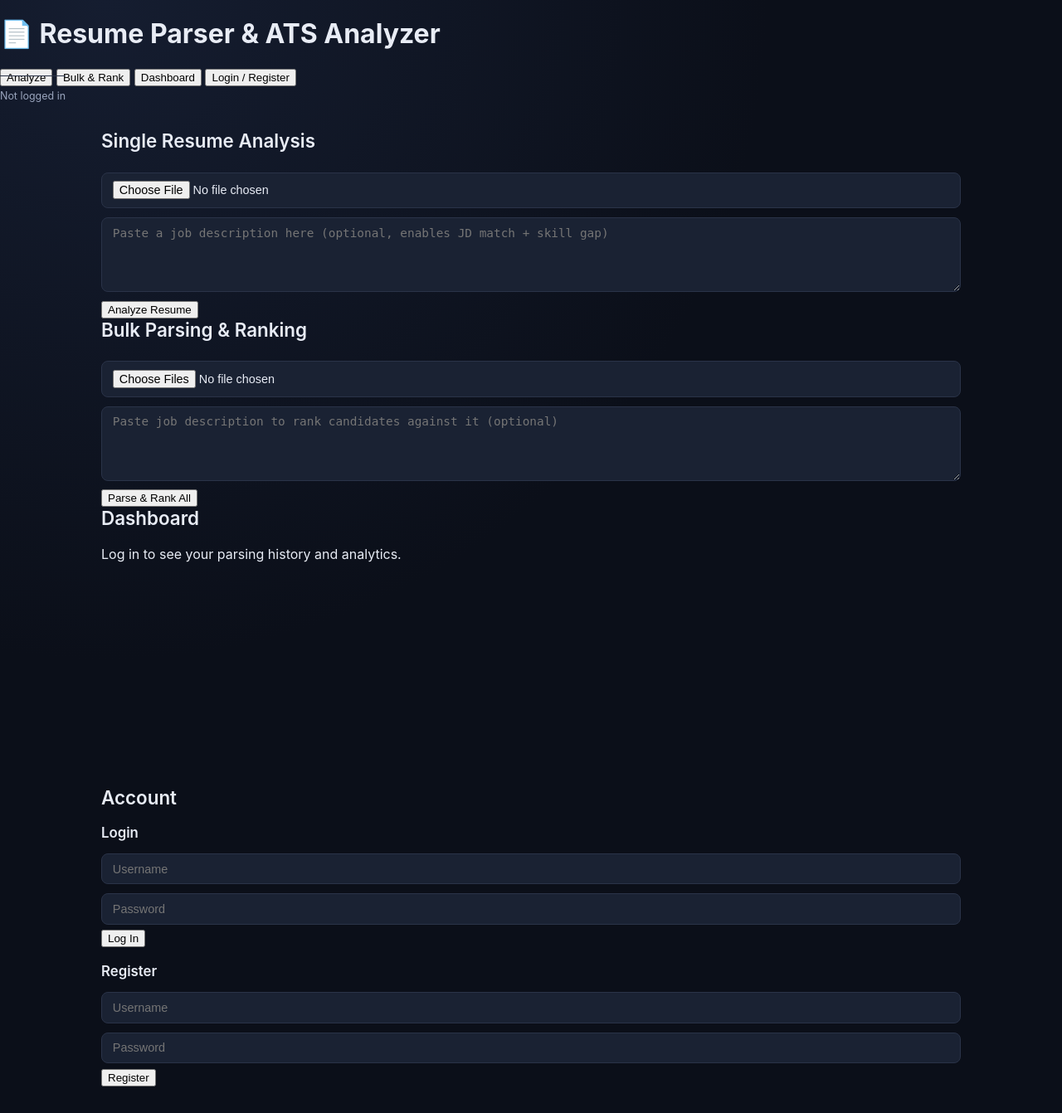
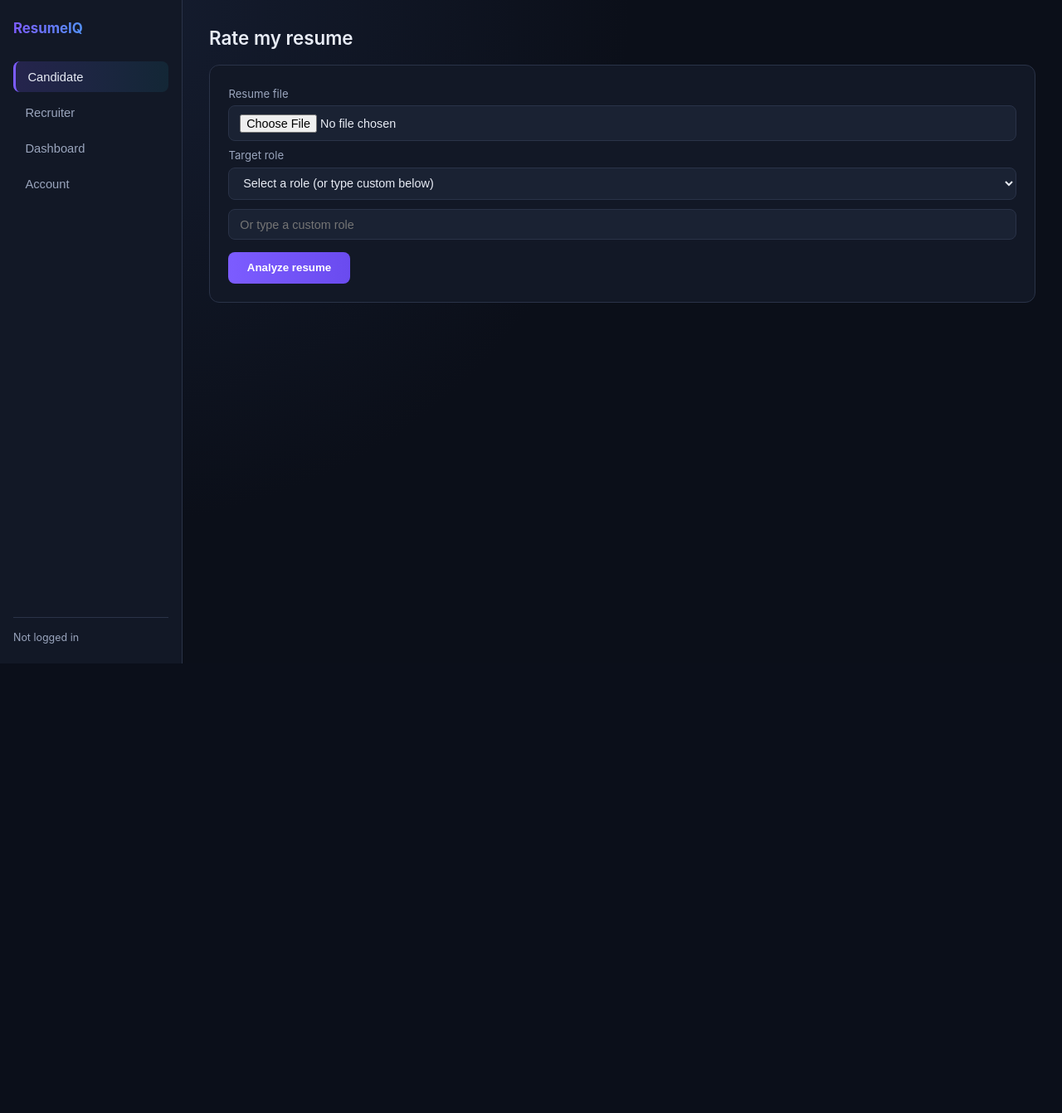
Before and after one commit to tushti-garg/resume_parser, a Flask app: page / in a window 1280 px wide. Shown: the whole page at 83% size. After the commit the page ends 800 px from the top, so only its background shows below. Run offline with Flask 3, Linux system fonts and the light colour scheme; a map, chart or similar area stays blank; parts of the project's set-up code (start-up, migrations or seed data) failed here and were passed over.

Commit message:
Refactor index.html for improved layout and structure

```diff
--- a/templates/index.html
+++ b/templates/index.html
@@ -2,66 +2,105 @@
 <html lang="en">
 <head>
 <meta charset="UTF-8">
-<title>Resume Parser & ATS Analyzer</title>
+<meta name="viewport" content="width=device-width, initial-scale=1">
+<title>Resume Intelligence Platform</title>
 <link rel="stylesheet" href="{{ url_for('static', filename='style.css') }}">
 <script src="https://cdnjs.cloudflare.com/ajax/libs/Chart.js/4.4.4/chart.umd.min.js"></script>
 </head>
 <body>
-  <header>
-    <h1>📄 Resume Parser & ATS Analyzer</h1>
-    <nav id="tabs">
-      <button data-tab="analyze" class="active">Analyze</button>
-      <button data-tab="bulk">Bulk & Rank</button>
-      <button data-tab="dashboard">Dashboard</button>
-      <button data-tab="auth">Login / Register</button>
-    </nav>
-    <span id="auth-status">Not logged in</span>
-  </header>
+<div class="app-shell">
+  <aside class="sidebar">
+    <div class="brand">ResumeIQ</div>
+    <button class="nav-btn active" data-page="candidate">Candidate</button>
+    <button class="nav-btn" data-page="recruiter">Recruiter</button>
+    <button class="nav-btn" data-page="dashboard">Dashboard</button>
+    <button class="nav-btn" data-page="auth">Account</button>
+    <div id="auth-status">Not logged in</div>
+  </aside>
 
   <main>
-    <section id="analyze" class="tab active">
-      <h2>Single Resume Analysis</h2>
-      <input type="file" id="resume-file" accept=".pdf,.docx">
-      <textarea id="jd-text" placeholder="Paste a job description here (optional, enables JD match + skill gap)"></textarea>
-      <button id="analyze-btn">Analyze Resume</button>
+    <section id="candidate" class="page active">
+      <h2>Rate my resume</h2>
+      <div class="card">
+        <label class="hint">Resume file</label>
+        <input type="file" id="resume-file" accept=".pdf,.docx">
+        <label class="hint">Target role</label>
+        <select id="target-role">
+          <option value="">Select a role (or type custom below)</option>
+          <option value="ml engineer">ML engineer</option>
+          <option value="data scientist">Data scientist</option>
+          <option value="backend developer">Backend developer</option>
+          <option value="frontend developer">Frontend developer</option>
+          <option value="devops engineer">DevOps engineer</option>
+          <option value="product manager">Product manager</option>
+        </select>
+        <input type="text" id="custom-role" placeholder="Or type a custom role">
+        <button class="primary" id="analyze-btn" style="margin-top:0.6rem;">Analyze resume</button>
+      </div>
       <div id="analyze-result"></div>
     </section>
 
-    <section id="bulk" class="tab">
-      <h2>Bulk Parsing & Ranking</h2>
-      <input type="file" id="bulk-files" accept=".pdf,.docx" multiple>
-      <textarea id="bulk-jd-text" placeholder="Paste job description to rank candidates against it (optional)"></textarea>
-      <button id="bulk-btn">Parse & Rank All</button>
-      <div id="bulk-result"></div>
+    <section id="recruiter" class="page">
+      <h2>Recruiter tools</h2>
+      <div class="tab-toggle">
+        <button class="ghost active" id="tab-create-job">Create job posting</button>
+        <button class="ghost" id="tab-my-jobs">My job postings</button>
+      </div>
+
+      <div id="create-job-panel" class="card">
+        <label class="hint">Job title</label>
+        <input type="text" id="job-title" placeholder="e.g. Senior ML Engineer">
+        <label class="hint">Minimum years of experience</label>
+        <input type="number" id="job-min-exp" value="2" min="0">
+        <label class="hint">Experience weight (1-5)</label>
+        <input type="range" id="job-exp-weight" min="1" max="5" value="3">
+        <h3>Required skills & weights</h3>
+        <div id="skill-rows"></div>
+        <button class="ghost" id="add-skill-row" style="margin-top:6px;">+ Add skill</button>
+        <div style="margin-top:1rem;">
+          <button class="primary" id="create-job-btn">Create job posting</button>
+        </div>
+      </div>
+
+      <div id="my-jobs-panel" class="card" style="display:none;">
+        <div id="jobs-list"></div>
+      </div>
+
+      <div id="upload-panel" class="card" style="display:none;">
+        <h3 id="upload-job-title"></h3>
+        <input type="file" id="bulk-files" accept=".pdf,.docx" multiple>
+        <button class="primary" id="bulk-btn" style="margin-top:0.6rem;">Parse & rank candidates</button>
+        <div id="bulk-result"></div>
+      </div>
     </section>
 
-    <section id="dashboard" class="tab">
-      <h2>Dashboard</h2>
-      <p>Log in to see your parsing history and analytics.</p>
-      <div id="dashboard-stats"></div>
-      <canvas id="skills-chart" width="400" height="250"></canvas>
+    <section id="dashboard" class="page">
+      <h2>Your dashboard</h2>
+      <div id="dashboard-content">
+        <p class="hint">Log in to see your history and analytics.</p>
+      </div>
     </section>
 
-    <section id="auth" class="tab">
+    <section id="auth" class="page">
       <h2>Account</h2>
-      <div class="auth-forms">
-        <div>
-          <h3>Login</h3>
+      <div style="display:flex; gap:1.2rem; flex-wrap:wrap;">
+        <div class="card" style="flex:1; min-width:240px;">
+          <h3>Log in</h3>
           <input id="login-username" placeholder="Username">
           <input id="login-password" type="password" placeholder="Password">
-          <button id="login-btn">Log In</button>
+          <button class="primary" id="login-btn" style="margin-top:0.5rem;">Log in</button>
         </div>
-        <div>
+        <div class="card" style="flex:1; min-width:240px;">
           <h3>Register</h3>
           <input id="register-username" placeholder="Username">
           <input id="register-password" type="password" placeholder="Password">
-          <button id="register-btn">Register</button>
+          <button class="primary" id="register-btn" style="margin-top:0.5rem;">Register</button>
         </div>
       </div>
-      <div id="auth-message"></div>
+      <p id="auth-message" class="hint"></p>
     </section>
   </main>
-
-  <script src="{{ url_for('static', filename='app.js') }}"></script>
+</div>
+<script src="{{ url_for('static', filename='app.js') }}"></script>
 </body>
 </html>
```
